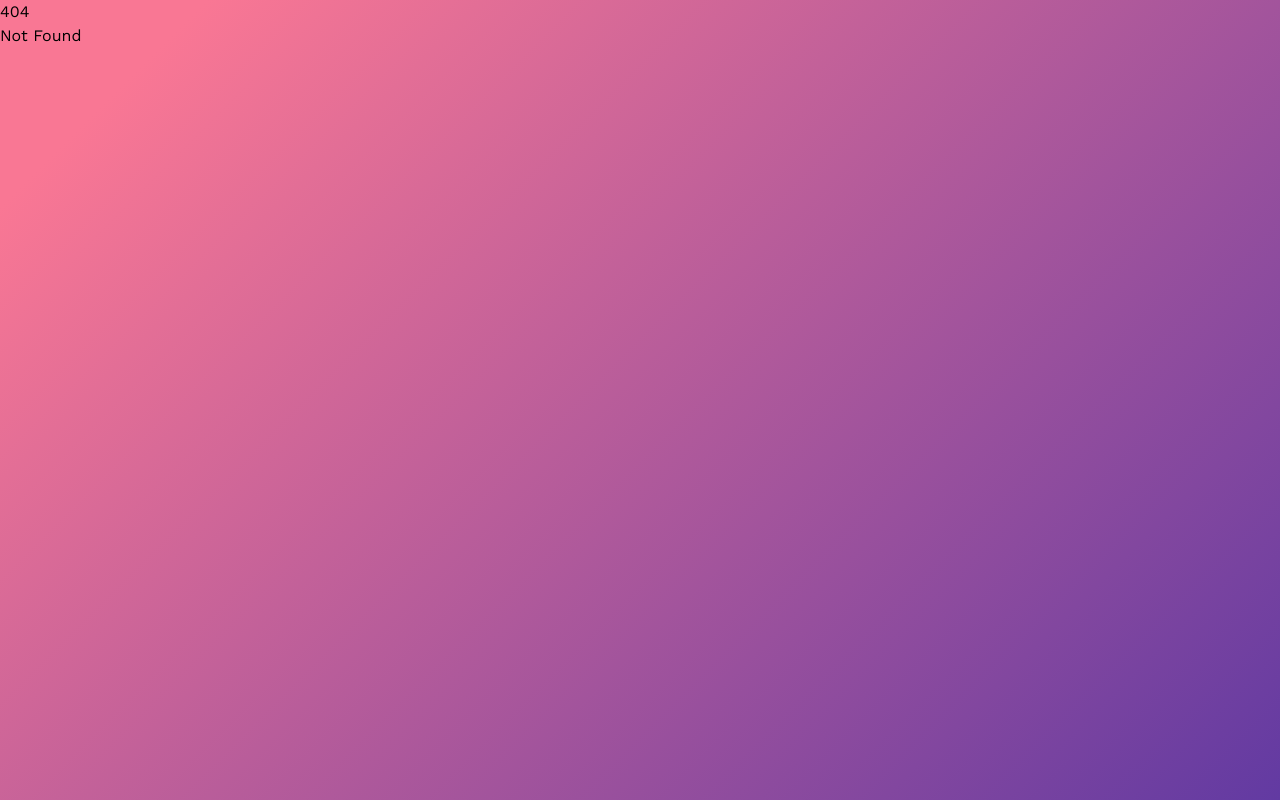
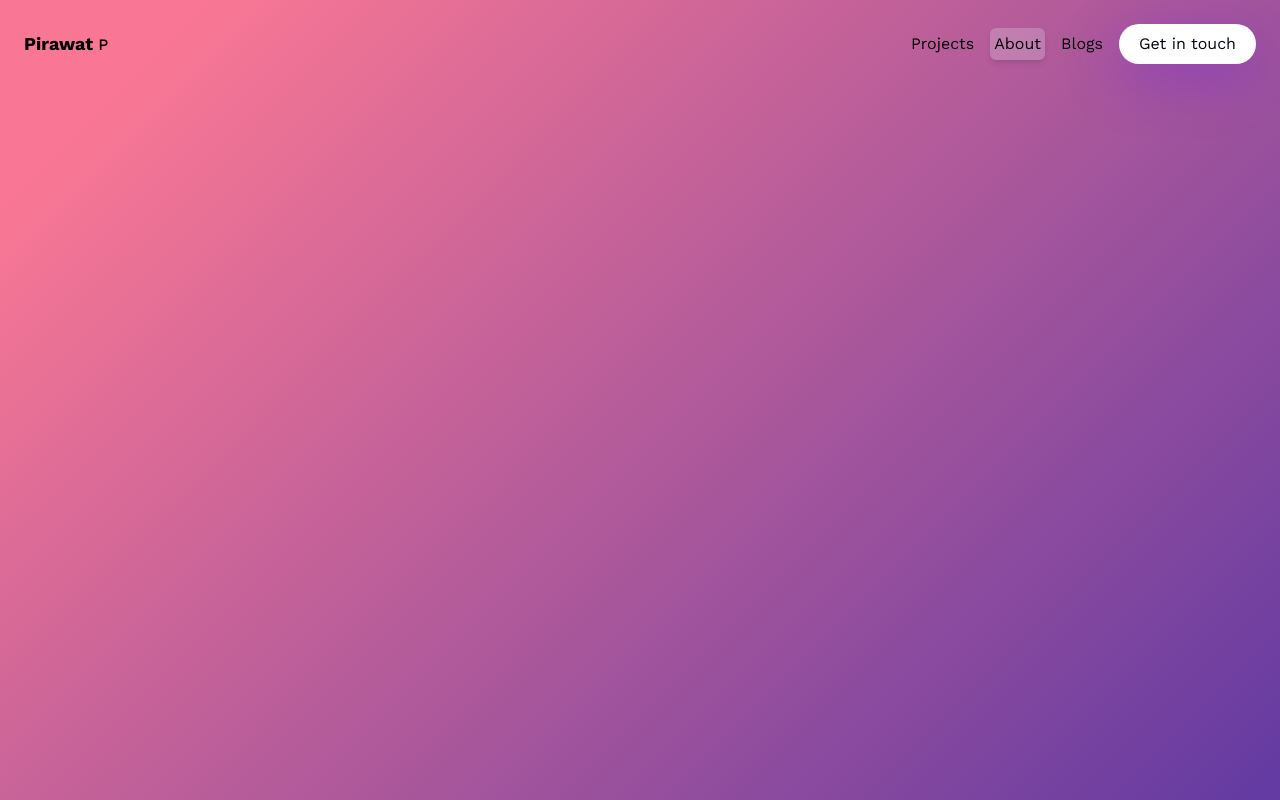
Before and after one commit to patrawi/portfolio, a SvelteKit app: page /about in a window 1280 px wide. Before the commit this address had no page. Built offline with nearby package versions, Linux system fonts and the light colour scheme.

Commit message:
feat: tab

```diff
--- a/src/app.css
+++ b/src/app.css
@@ -24,3 +24,7 @@ h3,
 .work-sans {
 	font-family: 'Work Sans', sans-serif;
 }
+
+.blueShadow {
+	box-shadow: 0px 14px 55px rgba(109, 40, 217, 0.45);
+}
--- /dev/null
+++ b/src/components/Header.svelte
@@ -0,0 +1,42 @@
+<script lang="ts">
+	import { page } from '$app/stores';
+	let y: number;
+	let tabs: { name: string; href: string }[] = [
+		{ name: 'Projects', href: '/projects' },
+		{ name: 'About', href: '/about' },
+		{ name: 'Blogs', href: '/blog' }
+		// { name: "Contact", link: "" }
+		// {name: '', link: ''},
+	];
+	console.log($page.url.pathname);
+</script>
+
+<header
+	class={'sticky z-[10] top-0 duration-200 px-6 flex items-center justify-between border-b border-solid ' +
+		(y > 0 ? ' py-4 bg-slate-950 border-violet-950' : ' py-6 bg-transparent border-transparent')}
+>
+	<h1 class="font-medium">
+		<b class="font-bold text-lg">Pirawat</b> <span class="">P</span>
+	</h1>
+	<div class="sm:flex items-center gap-4 hidden">
+		{#each tabs as { name, href } (name)}
+			<a
+				{href}
+				class:active={$page.url.pathname === href}
+				class={$page.url.pathname === href
+					? '  p-1 rounded-md shadow-md bg-slate-200/25'
+					: '' + 'duration-200 hover:text-violet-400'}
+			>
+				<p>{name}</p>
+			</a>
+		{/each}
+		<button
+			class="blueShadow relative overflow-hidden px-5 py-2 group rounded-full bg-white text-slate-950"
+		>
+			<div
+				class="absolute top-0 right-full w-full h-full bg-violet-400 opacity-20 group-hover:translate-x-full z-0 duration-200"
+			/>
+			<h4 class="relative z-9">Get in touch</h4>
+		</button>
+	</div>
+</header>
--- /dev/null
+++ b/src/components/Main.svelte
@@ -0,0 +1,3 @@
+<script></script>
+
+<h1 class = "font-bold text-lg">Hello World</h1>
--- a/src/routes/+layout.svelte
+++ b/src/routes/+layout.svelte
@@ -1,5 +1,17 @@
 <script>
-	import '../app.css';
+    import Header from "../components/Header.svelte";
+    import "../app.css";
+
+
+
 </script>
 
-<slot />
+<div
+    class="container relative flex flex-col max-w-[1400px] mx-auto w-full text-sm sm:text-base min-h-screen"
+>
+
+
+    <Header />
+    <slot />
+
+</div>
--- a/src/routes/+page.svelte
+++ b/src/routes/+page.svelte
@@ -1,11 +1,5 @@
-<h1>Welcome to SvelteKit</h1>
-<p>Visit <a href="https://kit.svelte.dev">kit.svelte.dev</a> to read the documentation</p>
-<h1 class="text-3xl font-bold underline">
-    Hello world!
-  </h1>
+<script>
+    import Main from "../components/Main.svelte";
+</script>
 
-  <style lang="postcss">
-    :global(html) {
-      background-color: theme(colors.gray.100);
-    }
-  </style>
+<Main />
--- a/svelte.config.js
+++ b/svelte.config.js
@@ -1,10 +1,18 @@
 import adapter from '@sveltejs/adapter-auto';
 import { vitePreprocess } from '@sveltejs/vite-plugin-svelte';
+
 /** @type {import('@sveltejs/kit').Config} */
 const config = {
+	// Consult https://kit.svelte.dev/docs/integrations#preprocessors
+	// for more information about preprocessors
+	preprocess: vitePreprocess(),
+
 	kit: {
+		// adapter-auto only supports some environments, see https://kit.svelte.dev/docs/adapter-auto for a list.
+		// If your environment is not supported, or you settled on a specific environment, switch out the adapter.
+		// See https://kit.svelte.dev/docs/adapters for more information about adapters.
 		adapter: adapter()
-	},
-	preprocess: vitePreprocess()
+	}
 };
+
 export default config;
```
Also changed, not shown: src/routes/about/+page.svelte (added), src/routes/blog/+page.svelte (added), src/routes/projects/+page.svelte (added).
